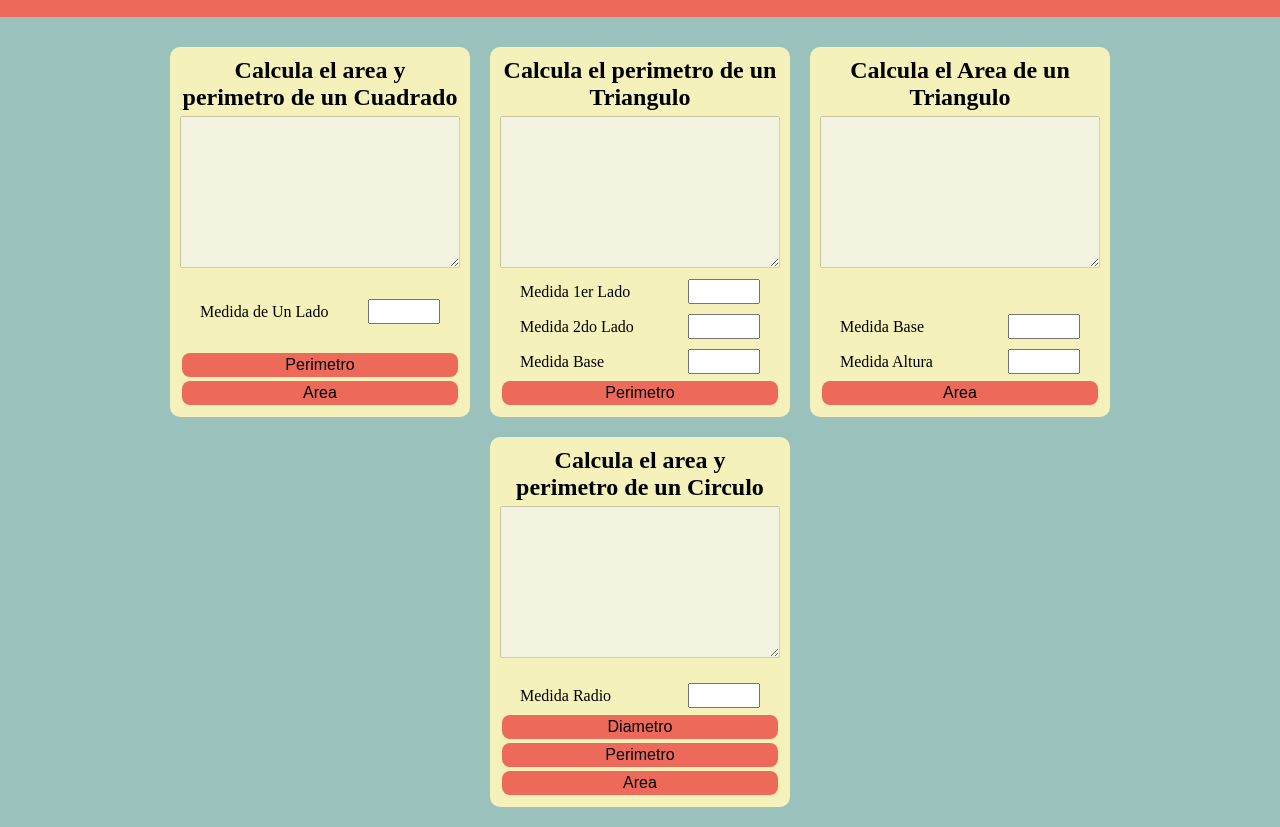
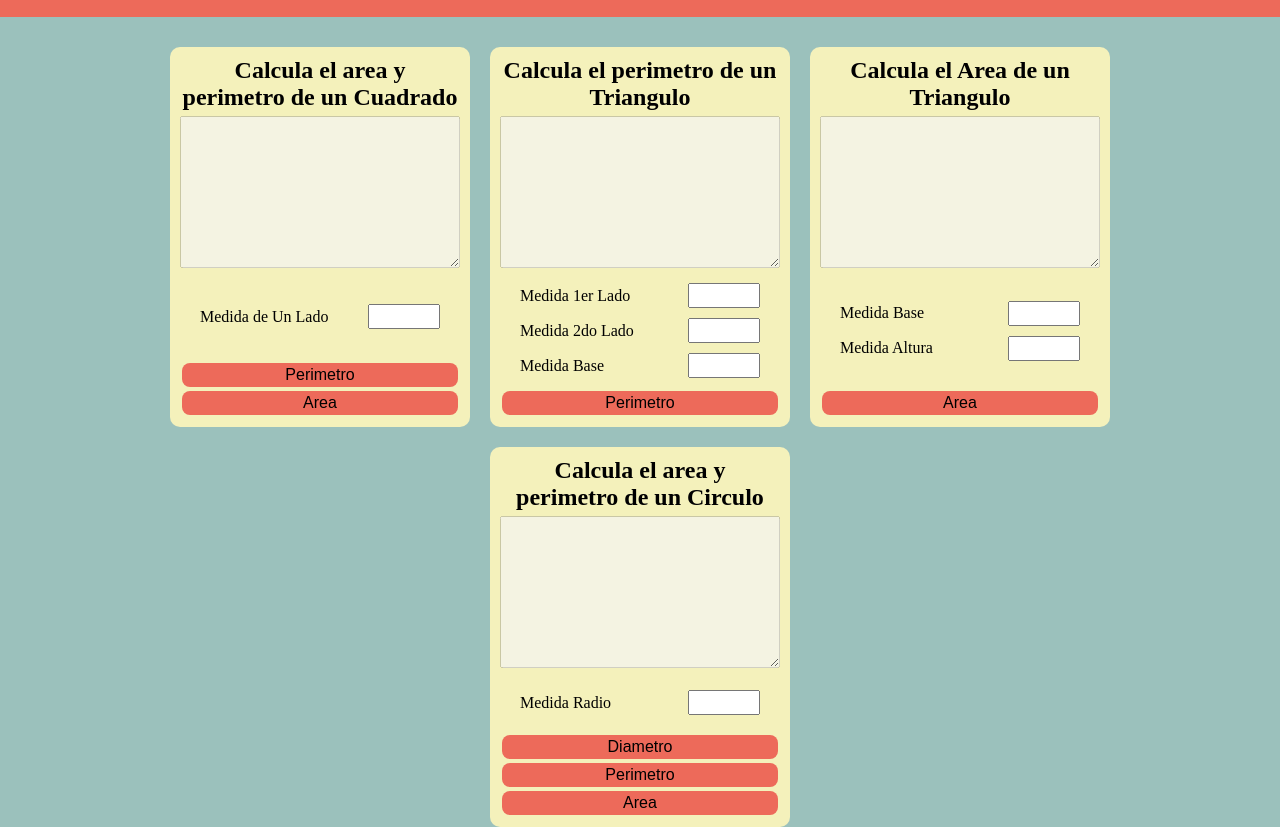
Before and after one commit to EmmanuelSanchgDev/Calculadora-FigGeometricas, a plain HTML site: page index.html in a window 1280 px wide. Shown: the part 78-905 px from the top of the page. Drawn offline with Linux system fonts and the light colour scheme.

Commit message:
se modifico la vista en mobile

```diff
--- a/css/style.css
+++ b/css/style.css
@@ -21,7 +21,7 @@ body {
     justify-content: center;
     align-items: center;
     padding: 2rem;
-    height: 41rem;
+    height: 42rem;
 }
 .conteiner {
     width: 30rem;
--- a/index.html
+++ b/index.html
@@ -51,7 +51,8 @@
                     Medida Base
                     <input type="number" id="base">
                 </label>
-
+            </div>
+            <div  class="conteiner_buttom">
                 <button onclick="calcularPerimetroTriangulo()">
                     Perimetro
                 </button>
@@ -71,6 +72,8 @@
                     Medida Altura
                     <input type="number" id="altura">
                 </label>
+            </div>
+            <div  class="conteiner_buttom">
                 <button onclick="calcularAreaTriangulo()">
                     Area
                 </button>
@@ -86,6 +89,8 @@
                     Medida Radio
                     <input type="number" id="radio">
                 </label>
+            </div>
+            <div  class="conteiner_buttom">
                 <button onclick="calcularDiametroCirculo()">
                     Diametro
                 </button>
```
